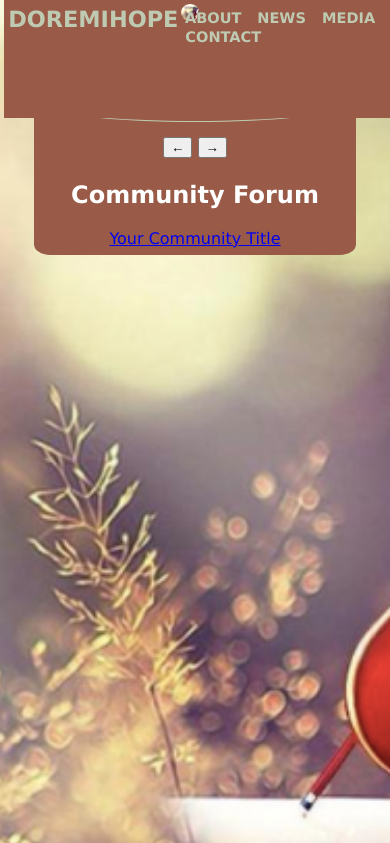
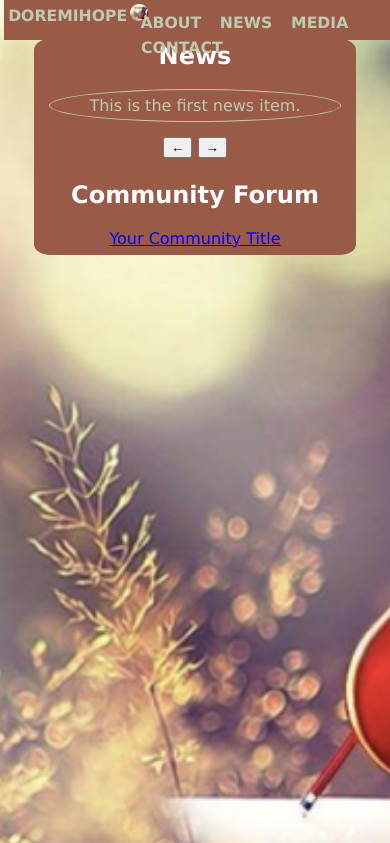
Before and after one commit to juljoseph33/DoReMiHope, a PHP site: page /news.php in a window 390 px wide. Shown: the top 843 px of the page. Run offline with PHP 8.4, Linux system fonts and the light colour scheme; some libraries are stand-ins or nearby versions.

Commit message:
more mobile tweaking
changed margins, also changed height of the navbar to em instead of % so
it won't look weird on other phones

```diff
--- a/styles/stylesheet.css
+++ b/styles/stylesheet.css
@@ -427,12 +427,14 @@ X       X  X
 	  float: left;
 	  margin-top: 1.5%;
 	  margin-left: 1%;
+	  font-size: .7em;
   }
   #header ul li {
 	  display: inline-block;
-	  margin-left: 2%;
-	  margin-right: 2%;
-	  font-size: .65em;
+	  margin-left: 2.5%;
+	  margin-right: 2.5%;
+	  margin-top: 2%;
+	  font-size: .7em;
   }
 
   #header {
@@ -441,7 +443,7 @@ X       X  X
 	  margin-left: -1%;
 	  margin-right: -2%;
 	  /*padding-bottom: 1%;*/
-	  height: 14%;
+	  height: 2.5em;
 	  width: 103%;
 	  position: fixed;
 	  z-index: 99999;
```
